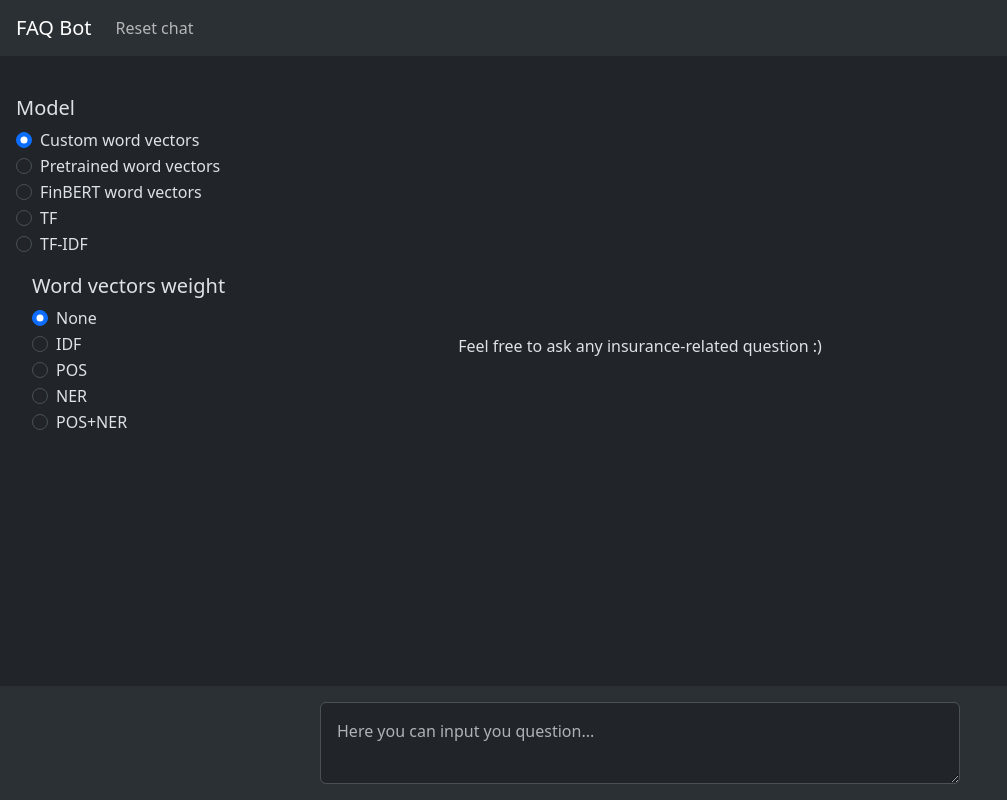
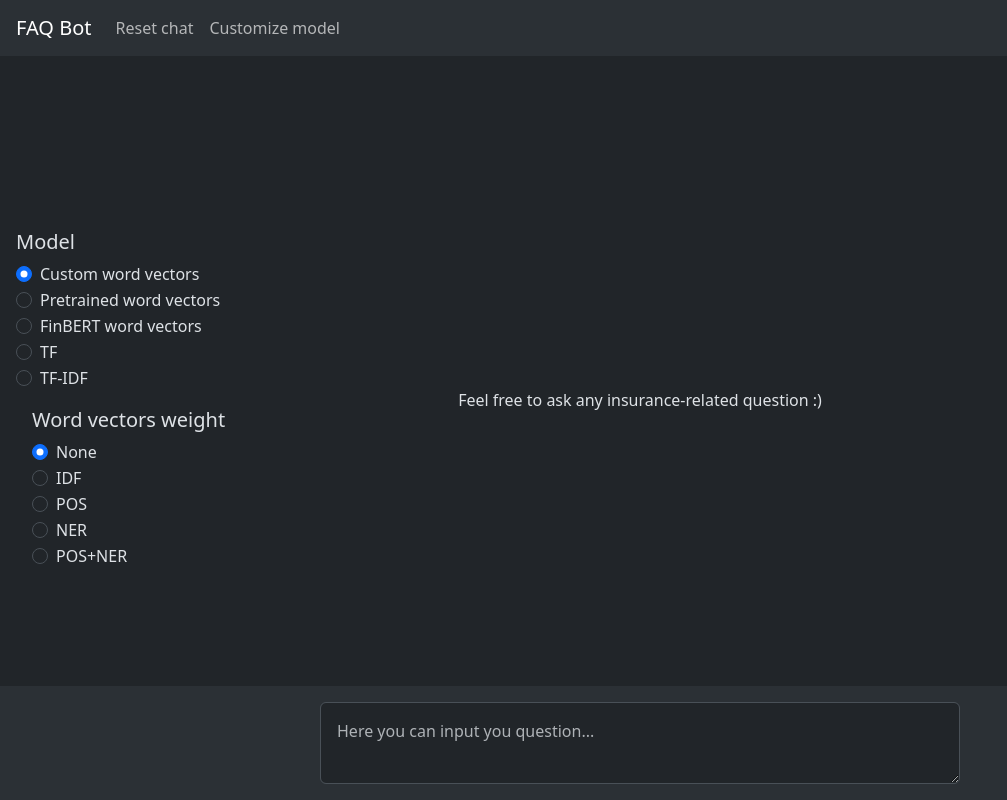
Before and after one commit to zivicmilos/traveling_faq_bot, a React (Create React App) app in the folder frontend/: page / in a window 1280 px wide. Shown: the whole page, without its empty margins (0-1007 px from the left). Built offline with nearby package versions, Linux system fonts and the light colour scheme.

Commit message:
Add choice for faster inference

```diff
--- a/frontend/src/components/App/App.css
+++ b/frontend/src/components/App/App.css
@@ -1,8 +1,11 @@
-.box {
-    display: flex;
-    justify-content: center;
-  }
-
 .pt-25 {
   padding-top: 20%;
 }
+
+html,
+body,
+#root,
+.App,
+.CentralBox {
+    height: 100%;
+}
--- a/frontend/src/components/App/App.js
+++ b/frontend/src/components/App/App.js
@@ -7,15 +7,16 @@ import { useStore } from "../../helpers/store";
 
 function App() {
   const items = useStore((state) => state.items);
+  const defaultModel = useStore((state) => state.defaultModel);
 
   return (
     <div className="App">
       <Navbar />
-      <div className="hstack">
-        <RadioButtons />
+      <div className="CentralBox hstack">
+        {defaultModel ? <div className="w-25 px-3"></div> : <RadioButtons />}
         {!!items.length && <ListGroup />}
         {!items.length && (
-          <div className="d-flex justify-content-center pt-25 w-50">
+          <div className="w-50 hstack justify-content-center">
             <div>Feel free to ask any insurance-related question :)</div>
           </div>
         )}
--- a/frontend/src/components/ListGroup/ListGroup.css
+++ b/frontend/src/components/ListGroup/ListGroup.css
@@ -2,6 +2,6 @@
   padding-bottom: 10rem !important;
 }
 
-.pt-6{
-  padding-top: 6rem !important;
+.pt-20{
+  padding-top: 20rem !important;
 }
--- a/frontend/src/components/ListGroup/ListGroup.js
+++ b/frontend/src/components/ListGroup/ListGroup.js
@@ -5,7 +5,7 @@ function ListGroup() {
   const items = useStore((state) => state.items);
 
   return (
-    <ul className="item-group w-50 pb-10 pt-6">
+    <ul className="item-group w-50 pb-10 pt-20">
       {items.map((item) => (
         <li key={item.id} className="list-group-item border-0 pb-3">
           {item.item}
--- a/frontend/src/components/Navbar/Navbar.js
+++ b/frontend/src/components/Navbar/Navbar.js
@@ -1,8 +1,21 @@
 import "./Navbar.css";
 import { useStore } from "../../helpers/store";
+import { useEffect } from "react";
+import { storeData } from "../../helpers/local-storage";
 
 function Navbar() {
   const handleReset = useStore((state) => state.handleReset);
+  const defaultModel = useStore((state) => state.defaultModel);
+  const setDefaultModel = useStore((state) => state.setDefaultModel);
+
+  const handleModelType = (e) => {
+    e.preventDefault();
+    setDefaultModel(!defaultModel);
+  };
+
+  useEffect(() => {
+    storeData("defaultModel", defaultModel);
+  }, [defaultModel]);
 
   return (
     <nav className="fixed-top navbar navbar-expand-lg bg-body-tertiary">
@@ -14,6 +27,18 @@ function Navbar() {
               Reset chat
             </a>
           </li>
+          <li className="nav-item">
+            {defaultModel && (
+              <a className="nav-link" href="/" onClick={handleModelType}>
+                Default model
+              </a>
+            )}
+            {!defaultModel && (
+              <a className="nav-link" href="/" onClick={handleModelType}>
+                Customize model
+              </a>
+            )}
+          </li>
         </ul>
       </div>
     </nav>
--- a/frontend/src/components/QuestionBox/QuestionBox.js
+++ b/frontend/src/components/QuestionBox/QuestionBox.js
@@ -6,12 +6,13 @@ import { useEffect } from "react";
 
 function QuestionBox() {
   const items = useStore((state) => state.items);
+  const addItem = useStore((state) => state.addItem);
   const question = useStore((state) => state.question);
   const setQuestion = useStore((state) => state.setQuestion);
   const model = useStore((state) => state.model);
   const preprocessing = useStore((state) => state.preprocessing);
   const weight = useStore((state) => state.weight);
-  const addItem = useStore((state) => state.addItem);
+  const defaultModel = useStore((state) => state.defaultModel);
 
   const handleChange = (e) => setQuestion(e.target.value);
 
@@ -25,6 +26,7 @@ function QuestionBox() {
       model: model,
       preprocessing: preprocessing,
       weight: weight,
+      defaultModel: defaultModel,
     };
     let item = { id: items.length, item: "Q: " + question };
     addItem(item);
--- a/frontend/src/components/RadioButtons/RadioButtons.js
+++ b/frontend/src/components/RadioButtons/RadioButtons.js
@@ -34,7 +34,7 @@ function RadioButtons() {
   };
 
   return (
-    <div className="w-25 px-3 pt-6">
+    <div className="w-25 px-3">
       <div onChange={onChangeModel}>
         <h5>Model</h5>
         <div className="form-check">
--- a/frontend/src/helpers/store.js
+++ b/frontend/src/helpers/store.js
@@ -2,6 +2,7 @@ import { create } from "zustand";
 import { getData } from "./local-storage";
 
 const initialState = () => getData("items") || [];
+const initialDefaultModel = () => getData("defaultModel") || false;
 
 export const useStore = create((set) => ({
   question: "",
@@ -9,6 +10,7 @@ export const useStore = create((set) => ({
   model: "custom",
   preprocessing: false,
   weight: true,
+  defaultModel: initialDefaultModel(),
 
   handleReset: () => set({ items: [] }),
   addItem: (item) => set((state) => ({ items: [...state.items, item] })),
@@ -16,4 +18,5 @@ export const useStore = create((set) => ({
   setModel: (model) => set({ model }),
   setPreprocessing: (preprocessing) => set({ preprocessing }),
   setWeight: (weight) => set({ weight }),
+  setDefaultModel: (defaultModel) => set({ defaultModel }),
 }));
```
Also changed, not shown: 1 other file (tests, documents, lock files or other folders).
